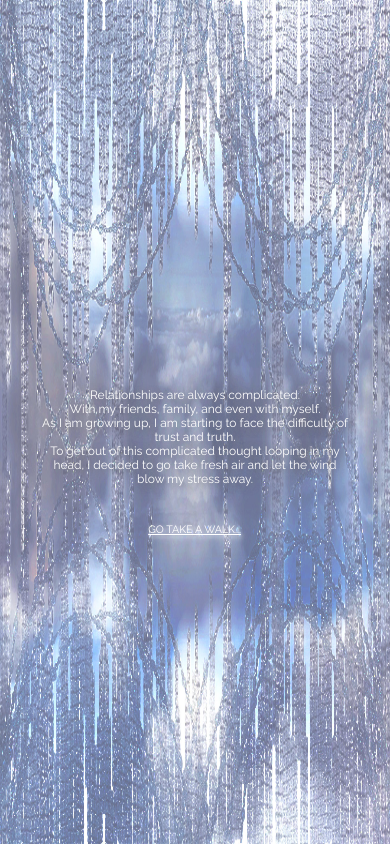
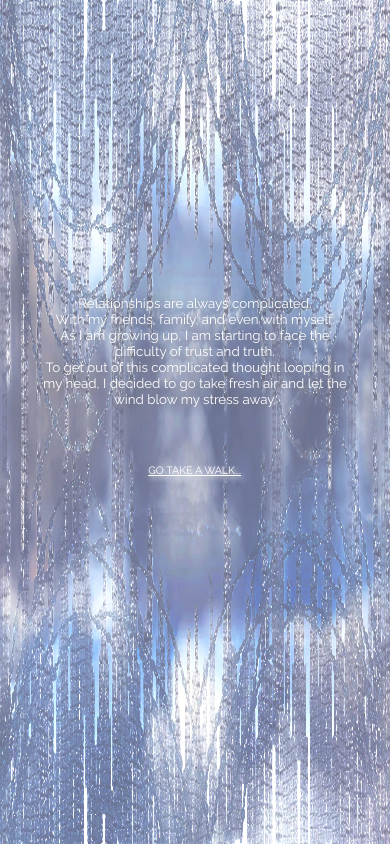
Before and after one commit to AoiSejima/storytelling, a plain HTML site: page index.html in a window 390 px wide. Drawn offline with Linux system fonts and the light colour scheme.

Commit message:
changed @media fonts

```diff
--- a/style.css
+++ b/style.css
@@ -34,25 +34,25 @@ a {
 @media (max-width: 1024px) {
     p {
         font-size: 20pt;
-        margin: 44vh 15vw auto 15vw;
+        margin: 38vh 15vw auto 15vw;
     }
 
     a {
-        font-size: 15pt;
-        margin: 63vh 40vw auto 41vw;
+        font-size: 18pt;
+        margin: 62vh 40vw auto 41vw;
     }
 }
 
 /* Mobile */
 @media (max-width: 768px) {
     p {
-        font-size: 9pt;
-        margin: 46vh 10vw auto 10vw;
+        font-size: 10pt;
+        margin: 35vh 10vw auto 10vw;
     }
 
     a {
         font-size: 8pt;
-        margin: 62vh 33vw auto 38vw;
+        margin: 55vh 33vw auto 38vw;
         text-shadow: 2px 2px 5px white;
     }
 }
```
